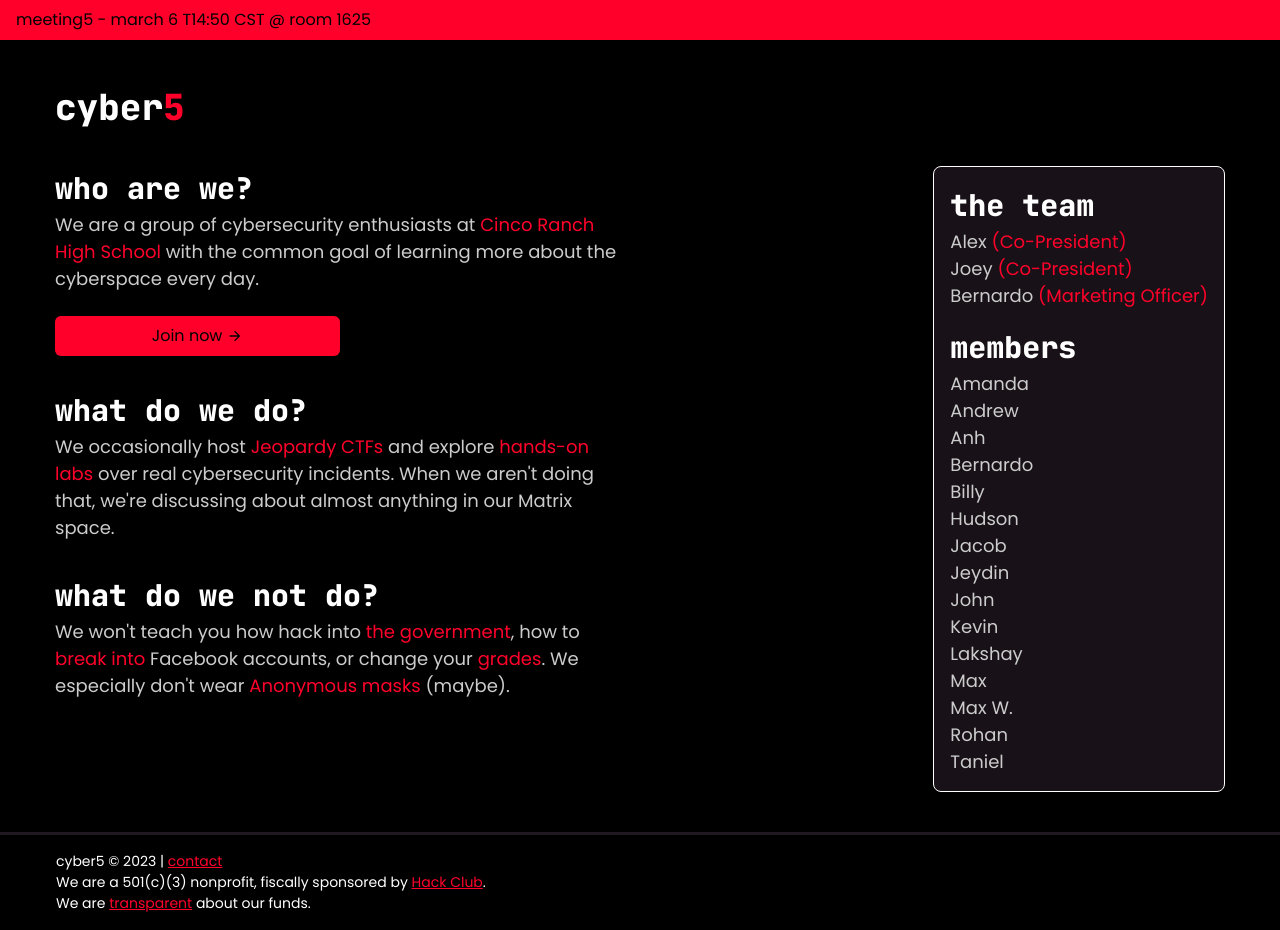
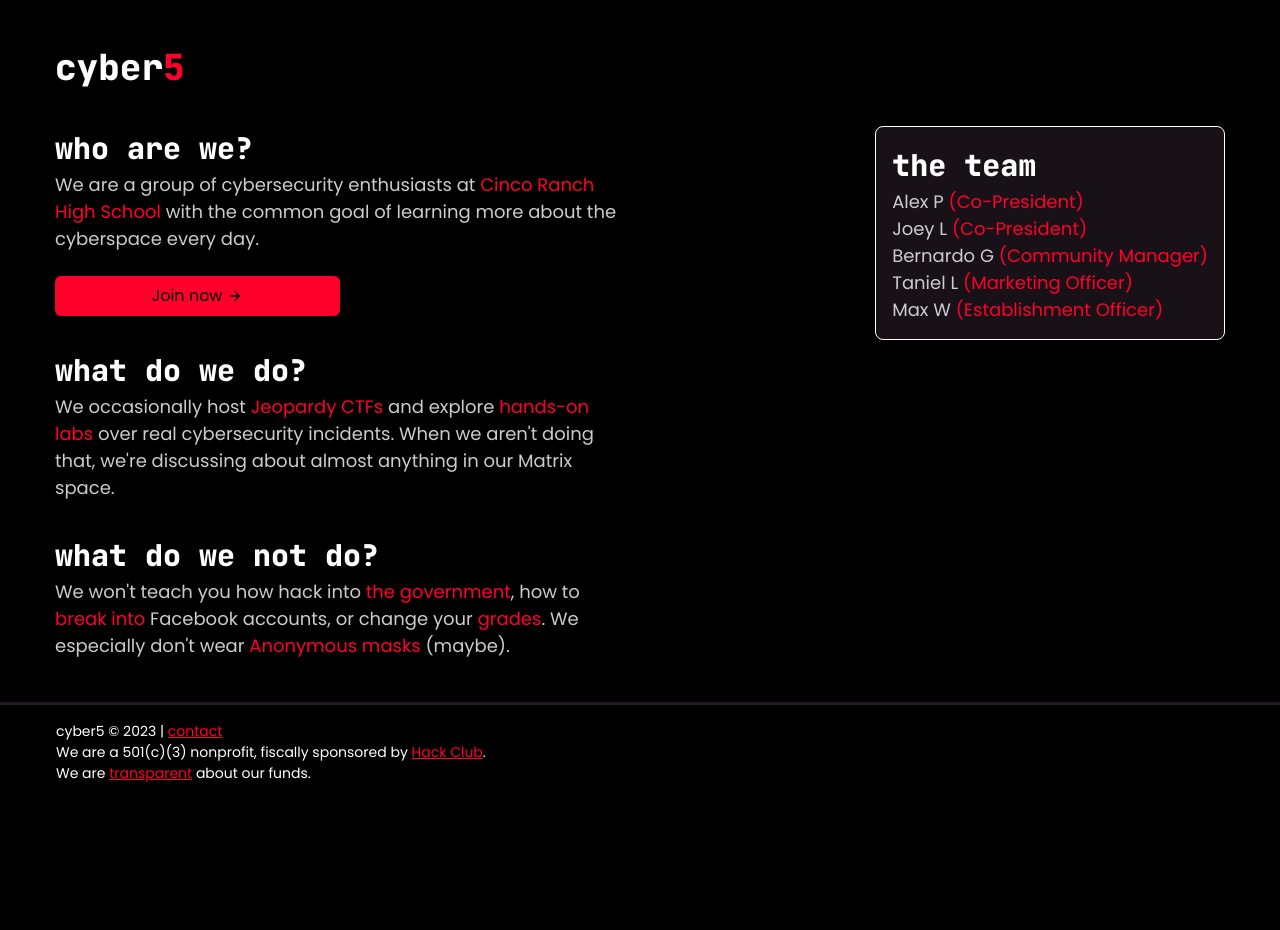
Before and after one commit to cyber5-crhs/website, a Next.js app: page / in a window 1280 px wide. After the commit the page ends 800 px from the top, so only its background shows below. Built offline with nearby package versions, Linux system fonts and the light colour scheme; some icons are missing.

Commit message:
update for new year

```diff
--- a/components/People.tsx
+++ b/components/People.tsx
@@ -7,26 +7,13 @@ import { jbmono } from '@/lib/fonts';
 
 export default function People() {
   let team = [
-    ['Alex', 'Co-President'],
-    ['Joey', 'Co-President'],
-    ['Bernardo', 'Marketing Officer'],
+    ['Alex P', 'Co-President'],
+    ['Joey L', 'Co-President'],
+    ['Bernardo G', 'Community Manager'],
+    ['Taniel L', 'Marketing Officer'],
+    ['Max W', 'Establishment Officer'],
   ];
   let members = [
-    'Amanda',
-    'Bernardo',
-    'Billy',
-    'Taniel',
-    'Max W.',
-    'Max',
-    'Lakshay',
-    'Kevin',
-    'Rohan',
-    'Jacob',
-    'Jeydin',
-    'Andrew',
-    'John',
-    'Hudson',
-    'Anh'
   ].sort();
 
   return (
@@ -53,20 +40,20 @@ export default function People() {
             </Text>
           ))}
         </div>
-        <div>
-          <Text
-            fontWeight='extrabold'
-            fontSize='3xl'
-            className={jbmono.className}
-          >
-            members
-          </Text>
-          {members.map((m) => (
-            <Text key={uuidv4()} color='var(--color-text)'>
-              {m}
-            </Text>
-          ))}
-        </div>
+        {/* <div> */}
+        {/*   <Text */}
+        {/*     fontWeight='extrabold' */}
+        {/*     fontSize='3xl' */}
+        {/*     className={jbmono.className} */}
+        {/*   > */}
+        {/*     members */}
+        {/*   </Text> */}
+        {/*   {members.map((m) => ( */}
+        {/*     <Text key={uuidv4()} color='var(--color-text)'> */}
+        {/*       {m} */}
+        {/*     </Text> */}
+        {/*   ))} */}
+        {/* </div> */}
       </Flex>
     </Flex>
   );
--- a/pages/index.tsx
+++ b/pages/index.tsx
@@ -42,7 +42,7 @@ function Header() {
 
 export default function Home() {
   // Change this to set banner
-  const announcement = true; // enable the banner
+  const announcement = false; // enable the banner
   const number = 5; // meeting number
   const date = 'march 6'; // meeting date
   const time = '14:50'; // meeting time
```
